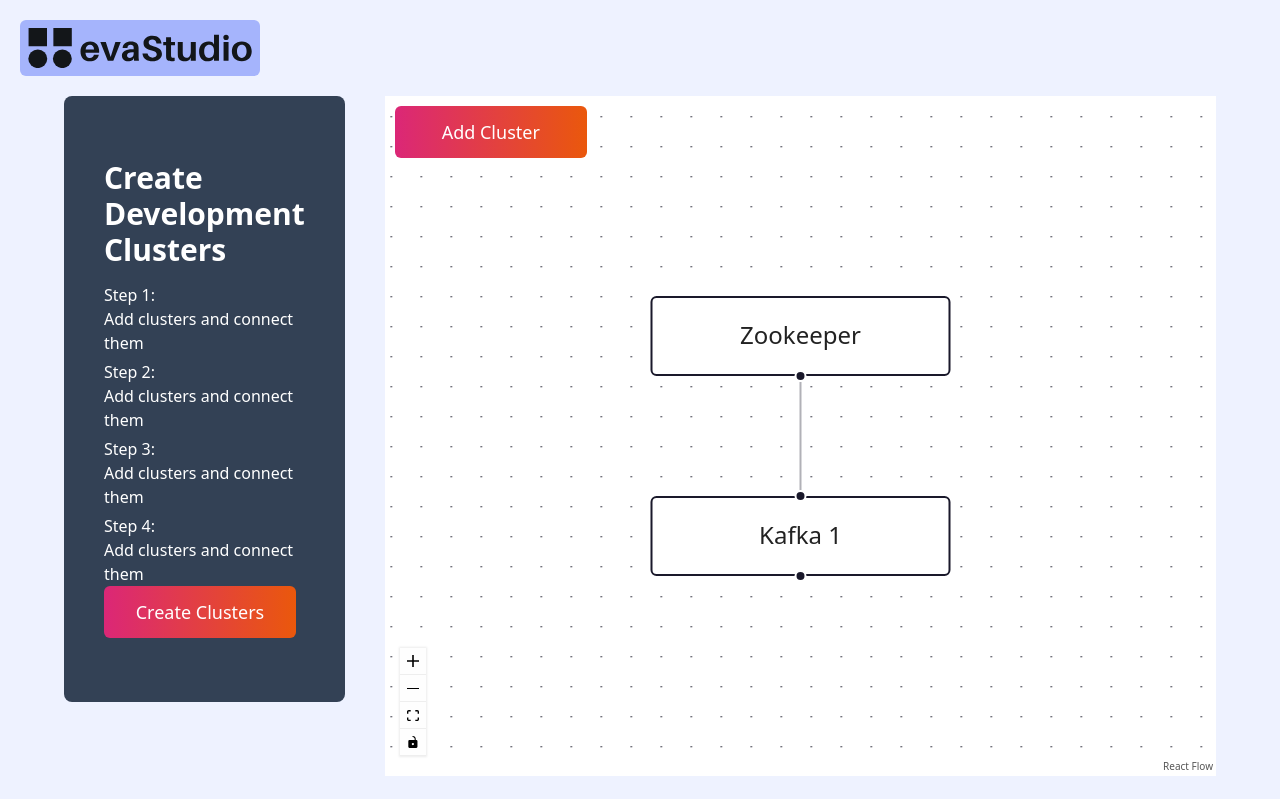
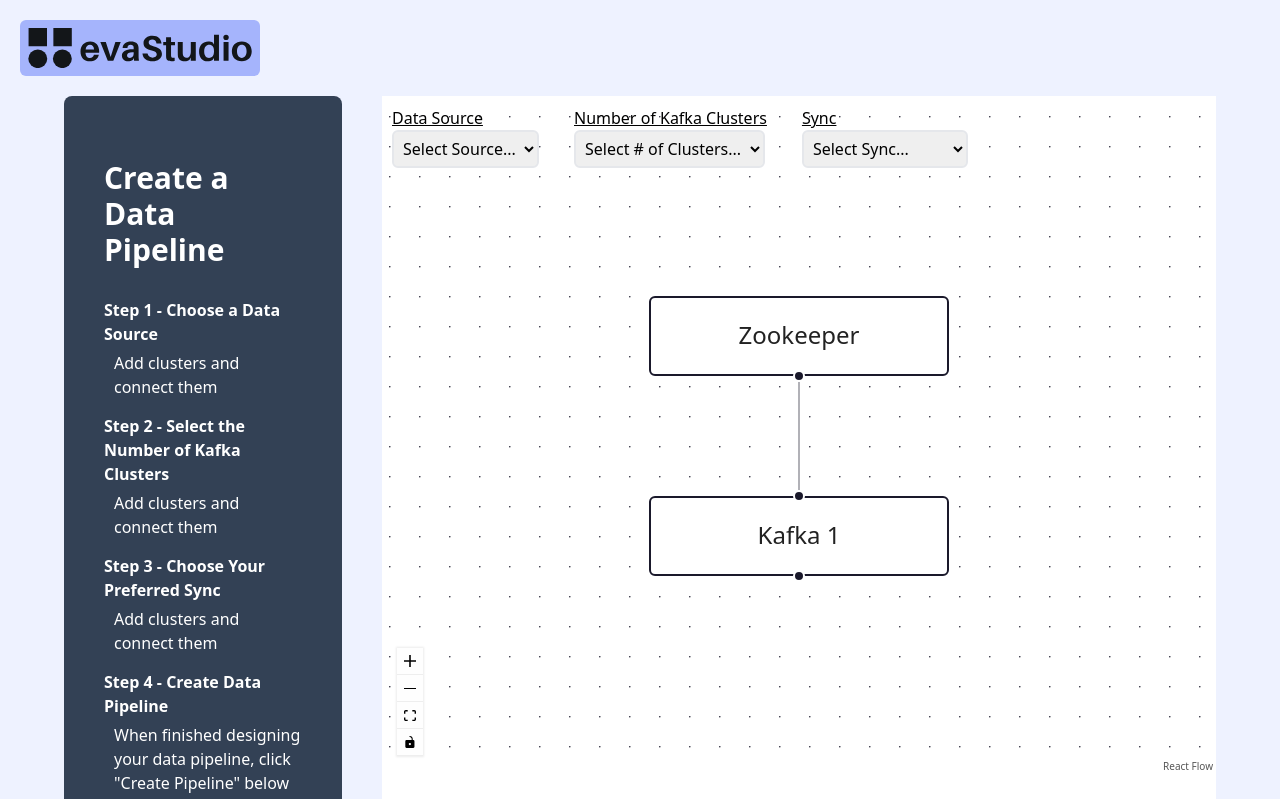
Before and after one commit to oslabs-beta/evaStudio, a React app: page /create-dev-clusters in a window 1280 px wide. Shown: the top 799 px of the page. Built offline with nearby package versions, Linux system fonts and the light colour scheme.

Commit message:
Added a new component, dropdown config, and connected the user selections to update redux and add a new node

```diff
--- a/src/actions/clusterInfo.js
+++ /dev/null
@@ -1,17 +0,0 @@
-import { createSlice } from '@reduxjs/toolkit';
-
-export const clusterInfoSlice = createSlice({
-  name: 'clusterInfo',
-  initialState: {
-    numOfClusters: 0
-  },
-  reducers: {
-    updateNumOfClusters: (state, action) => {
-      state.numOfClusters++
-    }
-  }
-});
-
-export const { updateNumOfClusters } = clusterInfoSlice.actions;
-
-export default clusterInfoSlice.reducer;
--- /dev/null
+++ b/src/actions/pipelineConfig.js
@@ -0,0 +1,25 @@
+import { createSlice } from '@reduxjs/toolkit';
+
+export const clusterInfoSlice = createSlice({
+  name: 'clusterInfo',
+  initialState: {
+    dataSource: '',
+    numOfClusters: 0,
+    sync: ''
+  },
+  reducers: {
+    setDataSource: (state, action) => {
+      state.dataSource = action.payload
+    },
+    updateNumOfClusters: (state, action) => {
+      state.numOfClusters = action.payload;
+    },
+    setSync: (state, action) => {
+      state.sync = action.payload;
+    }
+  }
+});
+
+export const { setDataSource, updateNumOfClusters, setSync } = clusterInfoSlice.actions;
+
+export default clusterInfoSlice.reducer;
--- a/src/components/CreateClustersPanel.tsx
+++ b/src/components/CreateClustersPanel.tsx
@@ -1,33 +1,40 @@
 import React from 'react'
-import { useDispatch } from 'react-redux';
-import { updateNumOfClusters } from '../actions/clusterInfo';
+import axios from 'axios';
+import { useSelector } from 'react-redux';
 
 const CreateClustersPanel = (): JSX.Element => {
-  const dispatch = useDispatch();
+  const clusterInfo = useSelector((state: any) => state.pipelineConfig);
 
   const createClusters = () => {
     // request to backend for Andres goes in here
+    axios.post('/magic', clusterInfo)
+      .then(res => console.log(res));
   }
 
   return (
     <div className='w-full bg-slate-700 rounded-lg mx-auto px-10 py-16 max-w-xl text-white' id='CreateClusters'>
-      <h1 className='text-3xl font-bold'>Create Development Clusters</h1>
+      <h1 className='text-3xl font-bold'>Create a Data Pipeline</h1>
       <div className='flex flex-col md:flex-row gap-4 items-center'>
-        <div className='flex flex-col m-0 pt-[10px]'>
-          <h3 className='mt-[5px]'>Step 1:</h3>
-          <p>Add clusters and connect them</p>
-          <h3 className='mt-[5px]'>Step 2:</h3>
-          <p>Add clusters and connect them</p>
-          <h3 className='mt-[5px]'>Step 3:</h3>
-          <p>Add clusters and connect them</p>
-          <h3 className='mt-[5px]'>Step 4:</h3>
-          <p>Add clusters and connect them</p>
+        <div className='flex flex-col m-0 mt-[15px]'>
+
+          <h3 className='mt-[15px] mb-[5px] font-semibold'>Step 1 - Choose a Data Source</h3>
+          <p className='ml-[10px]'>Add clusters and connect them</p>
+
+          <h3 className='mt-[15px] mb-[5px] font-semibold'>Step 2 - Select the Number of Kafka Clusters</h3>
+          <p className='ml-[10px]'>Add clusters and connect them</p>
+
+          <h3 className='mt-[15px] mb-[5px] font-semibold'>Step 3 - Choose Your Preferred Sync</h3>
+          <p className='ml-[10px]'>Add clusters and connect them</p>
+
+          <h3 className='mt-[15px] mb-[5px] font-semibold'>Step 4 - Create Data Pipeline</h3>
+          <p className='ml-[10px]'>When finished designing your data pipeline, click "Create Pipeline" below to locally launch your containers.</p>
+
           <button
-            className='bg-gradient-to-r from-pink-600 to-orange-600 py-3 px-6 text-lg rounded-md w-48 flex items-center justify-center gap-2'
-            onClick={createClusters}
-          >
-            Create Clusters
+            className='bg-gradient-to-r from-pink-600 to-orange-600 py-3 px-6 text-lg rounded-md w-48 flex items-center justify-center gap-2 mt-[35px]'
+            onClick={createClusters}>
+            Create Pipeline
           </button>
+
         </div>
       </div>
     </div>
--- a/src/components/DragCanvas.tsx
+++ b/src/components/DragCanvas.tsx
@@ -1,4 +1,5 @@
 import React, { useCallback, useState, useRef } from 'react';
+import { interactiveNode } from '../types';
 import ReactFlow, {
   Controls,
   addEdge,
@@ -7,10 +8,11 @@ import ReactFlow, {
   applyEdgeChanges
 } from 'react-flow-renderer';
 import { initialNodes, initialEdges } from './InitialClusters';
-import FlowCluster from './FlowCluster';
-import { useDispatch } from 'react-redux';
-import { updateNumOfClusters } from '../actions/clusterInfo';
+import InteractiveNode from './InteractiveNode';
+import DropdownConfigs from './DropdownConfigs';
+import { useSelector } from 'react-redux';
 
+// Default options for line that connects nodes
 const defaultEdgeOptions = {
   id: 'edges-e2-2a',
   source: 'edges-2',
@@ -19,6 +21,8 @@ const defaultEdgeOptions = {
 }
 
 const DragCanvas = (): JSX.Element => { // holds the nodes in a dragable canvas playgound
+  const { dataSource, numOfClusters, sync } = useSelector((state: any) => state.pipelineConfig);
+
   // all logic below pertains to setting new nodes and arrows between them
   const [nodes, setNodes] = useState(initialNodes);
   const [edges, setEdges] = useState(initialEdges);
@@ -34,21 +38,24 @@ const DragCanvas = (): JSX.Element => { // holds the nodes in a dragable canvas
   const onConnect = (params) => setEdges((eds) => addEdge(params, eds)); // for connecting the nodes to each other
 
 
-  // Logic for adding new nodes on button click
+  // Logic for adding new nodes on dropdown menu option click
   const yPos = useRef(550); // for setting position of first new node
-  const dispatch = useDispatch();
 
-  const addCluster = () => {
+  const addNode = (type, nodeCount) => {
     yPos.current += 100; // increments position of new node each time by 100
-    dispatch(updateNumOfClusters(null));
+    const resultArray: Array<interactiveNode> = [];
 
-    const flowCluster = { // new Kafka Cluster / node user adds
-      id: `${Math.random() * 125}`,
-      data: { label: <FlowCluster /> },
-      position: { x: 250, y: yPos.current }
+    for (let i = 0; i < nodeCount; i++) {
+      resultArray.push(
+        {
+          id: `Node ${i + 1}`,
+          data: { label: <InteractiveNode type={type} /> },
+          position: { x: 250, y: yPos.current }
+        }
+      )
     }
 
-    setNodes((nds) => nds.concat(flowCluster)); // takes current nodes and concats the newest one to the end
+    setNodes((nds) => nds.concat(...resultArray)); // takes current nodes and concats the newest one to the end
   }
 
   return (
@@ -68,12 +75,7 @@ const DragCanvas = (): JSX.Element => { // holds the nodes in a dragable canvas
         <Background color='#1A192B' />
         <Controls />
       </ReactFlow>
-      <button
-        className='bg-gradient-to-r from-pink-600 to-orange-600 py-3 px-6 text-lg rounded-md w-48 flex items-center justify-center gap-2 text-white absolute top-[10px] left-[10px] z-[1000]'
-        onClick={() => addCluster()}
-      >
-        Add Cluster
-      </button>
+      <DropdownConfigs addNode={addNode} />
     </div >
   )
 }
--- /dev/null
+++ b/src/components/DropdownConfigs.tsx
@@ -0,0 +1,55 @@
+import React from 'react'
+import { useDispatch } from 'react-redux';
+import { setDataSource, updateNumOfClusters, setSync } from '../actions/pipelineConfig';
+
+const DropdownConfigs = (props: { addNode: Function }) => {
+  const dispatch = useDispatch();
+  const { addNode } = props; // for dynamically adding nodes based off of user input
+
+  return (
+    <div className='absolute top-[10px] left-[10px] z-[1000] flex flex-row' id='dropdownConfigs'>
+
+      <div className='pr-[35px]'>
+        <h4 className='underline'>Data Source</h4>
+        <select className='border-[2px] rounded-md p-[5px]' id='source' onChange={(e) => {
+          dispatch(setDataSource(e.target.value)); // update Redux store with the user's selected value
+          addNode(e.target.value, 1); // add a draggable node from userInput
+        }}>
+          <option>Select Source...</option>
+          <option value='postgresql'>PostgreSQL</option>
+          <option value='http'>http://</option>
+        </select>
+      </div>
+
+      <div className='pr-[35px]'>
+        <h4 className='underline'>Number of Kafka Clusters</h4>
+        <select className='border-[2px] rounded-md p-[5px]' id='kafka' onChange={(e) => {
+          dispatch(updateNumOfClusters(e.target.value)); // update Redux store with the user's selected value
+          addNode('Kafka', parseInt(e.target.value)); // add a draggable node from userInput
+        }}>
+          <option>Select # of Clusters...</option>
+          <option value={1}>1</option>
+          <option value={2}>2</option>
+          <option value={3}>3</option>
+          <option value={4}>4</option>
+          <option value={5}>5</option>
+        </select>
+      </div>
+
+      <div className='pr-[35px]'>
+        <h4 className='underline'>Sync</h4>
+        <select className='border-[2px] rounded-md p-[5px]' id='sync' onChange={(e) => {
+          dispatch(setSync(e.target.value)); // update Redux store with the user's selected value
+          addNode(e.target.value, 1); // add a draggable node from userInput
+        }}>
+          <option>Select Sync...</option>
+          <option value='jupyter'>Jupyter Notebook</option>
+          <option value='spark'>Apache Spark</option>
+        </select>
+      </div>
+
+    </div>
+  )
+}
+
+export default DropdownConfigs;
--- a/src/components/FlowCluster.tsx
+++ /dev/null
@@ -1,15 +0,0 @@
-import React, { useCallback } from 'react'
-import { useSelector } from 'react-redux';
-import ReactFlow from 'react-flow-renderer';
-
-const flowCluster = () => {
-  const { numOfClusters } = useSelector((state: any) => state.clusterInfo);
-
-  return (
-    <div className='flowCluster'>
-      <h1>Kafka {numOfClusters}</h1>
-    </div>
-  )
-}
-
-export default flowCluster;
--- /dev/null
+++ b/src/components/InteractiveNode.tsx
@@ -0,0 +1,24 @@
+import React, { useCallback } from 'react'
+import { useSelector } from 'react-redux';
+import ReactFlow from 'react-flow-renderer';
+
+const flowCluster = (props: { type: string }) => {
+  const { type } = props;
+  let nodeLabel = '';
+
+  if (type === 'postgresql') {
+    nodeLabel = 'PostgreSQL';
+  } else if (type === 'jupyter') {
+    nodeLabel = 'Jupyter Notebook';
+  } else if (type === 'spark') {
+    nodeLabel = 'Apache Spark';
+  } else nodeLabel = type;
+
+  return (
+    <div className='flowCluster'>
+      <h1>{nodeLabel}</h1>
+    </div>
+  )
+}
+
+export default flowCluster;
--- a/src/store.ts
+++ b/src/store.ts
@@ -2,12 +2,12 @@ import { configureStore } from '@reduxjs/toolkit' // toolkit is new version of R
 import { useDispatch } from 'react-redux';
 // Import all reducers directly into the store
 import credentialReducer from './actions/credentials';
-import clusterInfoReducer from './actions/clusterInfo';
+import pipelineConfigReducer from './actions/pipelineConfig';
 
 export const store = configureStore({ // no longer need to combineReducers in an index.js file
   reducer: {
     credentials: credentialReducer,
-    clusterInfo: clusterInfoReducer
+    pipelineConfig: pipelineConfigReducer
   }
 });
 
--- a/src/types.ts
+++ b/src/types.ts
@@ -1,3 +1,9 @@
 export type state = {
   httpLink: string
 }
+
+export type interactiveNode = {
+  id: string,
+  data: { label: JSX.Element },
+  position: { x: number, y: number }
+}
```
